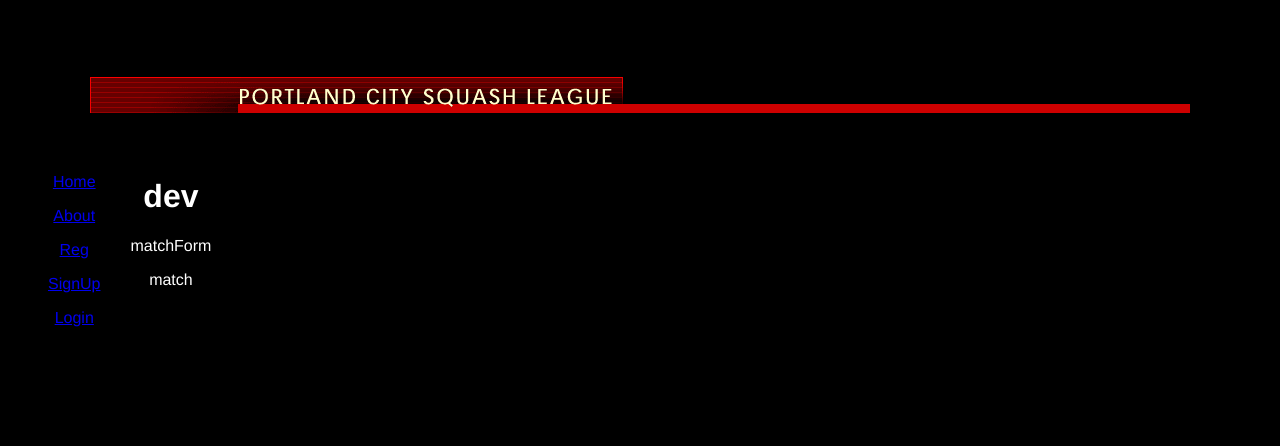
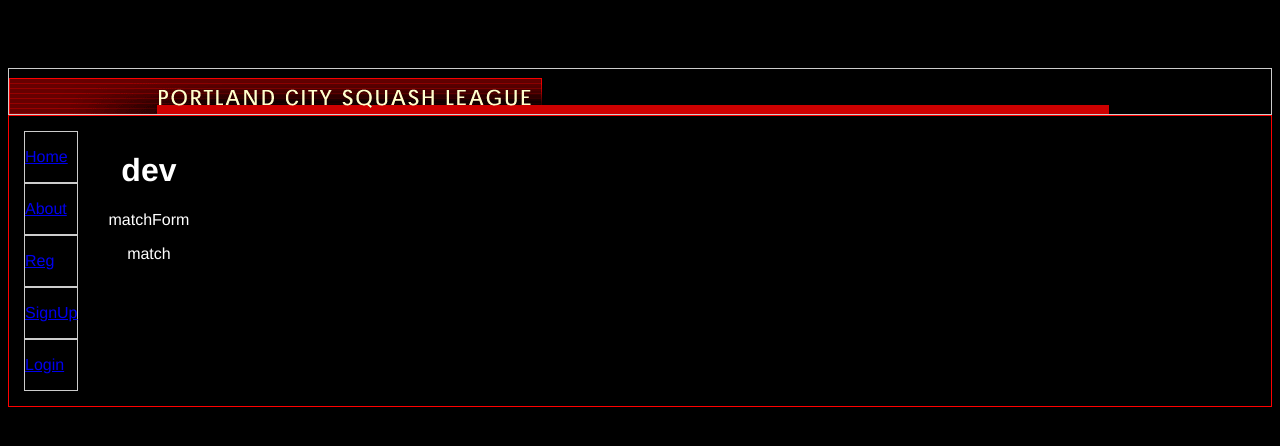
Before and after one commit to ccahill1117/pcsl-frontend, a Vue app: page /#/fun in a window 1280 px wide. Shown: the top 446 px of the page. Built offline with nearby package versions, Linux system fonts and the light colour scheme; what vuex-plugin-persistedstate would draw is missing.

Commit message:
annoying front page stuff

```diff
--- a/src/App.vue
+++ b/src/App.vue
@@ -2,17 +2,31 @@
   <nav>
 
   </nav>
+  <div class="column-container">
+      <div class="left-nav-item">
         <img alt="Vue logo" src="./assets/header_bkgd_1100x45.png">
-  <div class="column-container">
+      </div>
+    <div class="nav-content-container">
       <div class="left-nav">
+        <div class="left-nav-item">
           <p><router-link to="/">Home</router-link></p>
+        </div>
+        <div class="left-nav-item">
           <p><router-link to="/about">About</router-link></p>
+        </div>
+        <div class="left-nav-item">
           <p><router-link to="/registrations">Reg</router-link></p>
+        </div>
+        <div class="left-nav-item">
           <p><router-link to="/sign_up">SignUp</router-link></p>
+        </div>
+        <div class="left-nav-item">
           <p><router-link to="/login">Login</router-link></p>
+        </div>
       </div>
       <div class="content-col">
         <router-view/>
+      </div>
     </div>
   </div>
 </template>
@@ -33,10 +47,20 @@ console.log('env', process.env)
 }
 .column-container {
   display: flex;
-  padding: 25px;
+  flex-direction: column;
+  /* padding: 25px; */
+}
+.nav-content-container {
+  display: flex;
+  border: 1px solid red;
 }
 .left-nav {
   padding: 15px;
+}
+.left-nav-item {
+  display: flex;
+  border: 1px solid #ccc;
+
 }
 .content-col {
   padding: 15px;
--- a/src/views/LoginView.vue
+++ b/src/views/LoginView.vue
@@ -33,7 +33,7 @@ export default {
   data () {
     return {
       email: 'chris@test.com',
-      password: 'password'
+      password: 'password123'
     }
   },
   // using computed to get from the store
```
Lines whose indentation alone changed are shown as unchanged.
